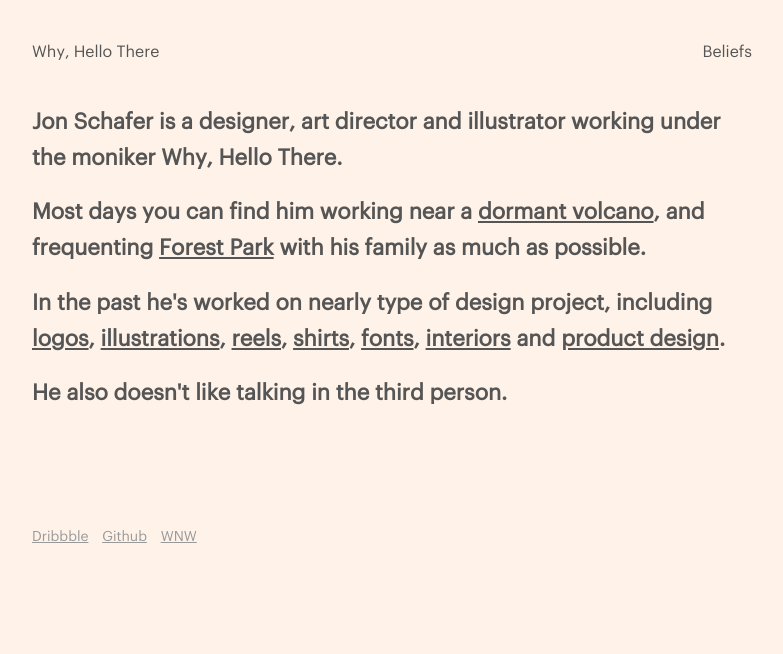
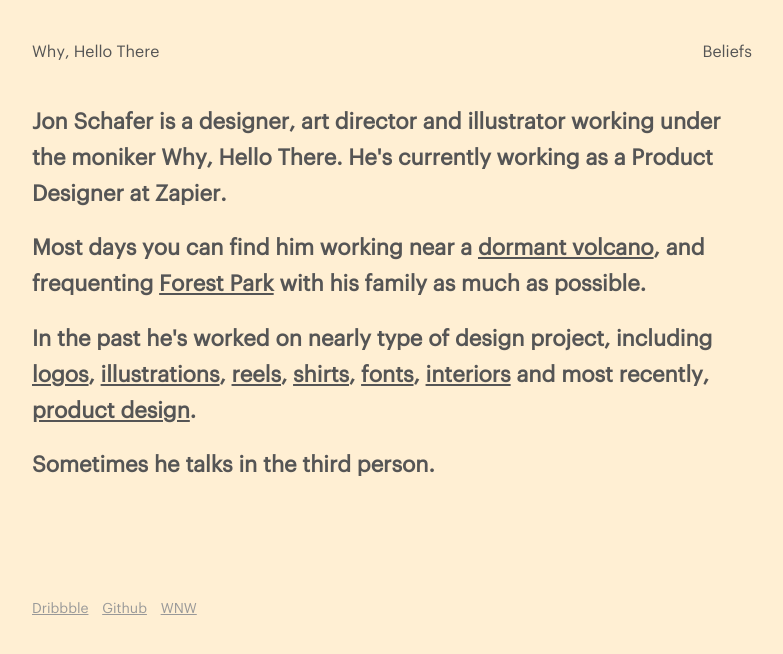
Before and after one commit to jonaschafer/jonaschafer.github.io, a Jekyll site: the page built from index.md, in a window 1280 px wide. Shown: the top 654 px of the page, without its empty margins (248-1031 px from the left). Built offline with Jekyll 4.4.1, drawn with Linux system fonts in a browser that asks for light colours.

Commit message:
updated the colors on the bkg transition, and percentages too. also updated copy in index

```diff
--- a/assets/stylesheets/fun/bkg-color.scss
+++ b/assets/stylesheets/fun/bkg-color.scss
@@ -8,18 +8,18 @@
 }
 
 @keyframes colorchange {
-  0%   {background: red;}
-  25%  {background: yellow;}
-  50%  {background: blue;}
-  75%  {background: green;}
-  100% {background: red;}
+  0%   {background: #FFFABA;}
+  25%  {background: #D3FFDF;}
+  50%  {background: #D3FFFD;}
+  25%  {background: #FFF3D3;}
+  0% {background: #FFE7D3;}
 }
 
  /* Safari and Chrome - necessary duplicate */
 @-webkit-keyframes colorchange {
-  0%   {background: red;}
-  25%  {background: yellow;}
-  50%  {background: blue;}
-  75%  {background: green;}
-  100% {background: red;}
+  0%   {background: #FFFABA;}
+  25%  {background: #D3FFDF;}
+  50%  {background: #D3FFFD;}
+  25%  {background: #FFF3D3;}
+  0% {background: #FFE7D3;}
 }
--- a/index.md
+++ b/index.md
@@ -2,10 +2,15 @@
 layout: default
 title: Why, Hello There - The Portfolio of Jon Schafer
 ---
-<h2> Jon Schafer is a designer, art director and illustrator working under the moniker Why, Hello There.</h2>
+
+<body class="bkg-color">
+
+<h2>Jon Schafer is a designer, art director and illustrator working under the moniker Why, Hello There. He's currently working as a Product Designer at Zapier.</h2>
 
 <h2>Most days you can find him working near a <a href="https://en.wikipedia.org/wiki/Mount_Tabor" target="_blank"> dormant volcano</a>, and frequenting <a href="http://www.forestparkconservancy.org/forest-park/" target="_blank">Forest Park</a> with his family as much as possible.</h2>
 
-<h2>In the past he's worked on nearly type of design project, including <a href="/work/logos">logos</a>, <a href="/work/illustrations">illustrations</a>, <a href="/work/reels">reels</a>, <a href="/work/shirts">shirts</a>, <a href="/work/fonts">fonts</a>, <a href="/work/interiors">interiors</a> and <a href="/work/product">product design</a>.</h2>
+<h2>In the past he's worked on nearly type of design project, including <a href="/work/logos">logos</a>, <a href="/work/illustrations">illustrations</a>, <a href="/work/reels">reels</a>, <a href="/work/shirts">shirts</a>, <a href="/work/fonts">fonts</a>, <a href="/work/interiors">interiors</a> and most recently, <a href="/work/product">product design</a>.</h2>
 
-<h2>He also doesn't like talking in the third person.</h2>
+<h2>Sometimes he talks in the third person.</h2>
+
+</body>
```
